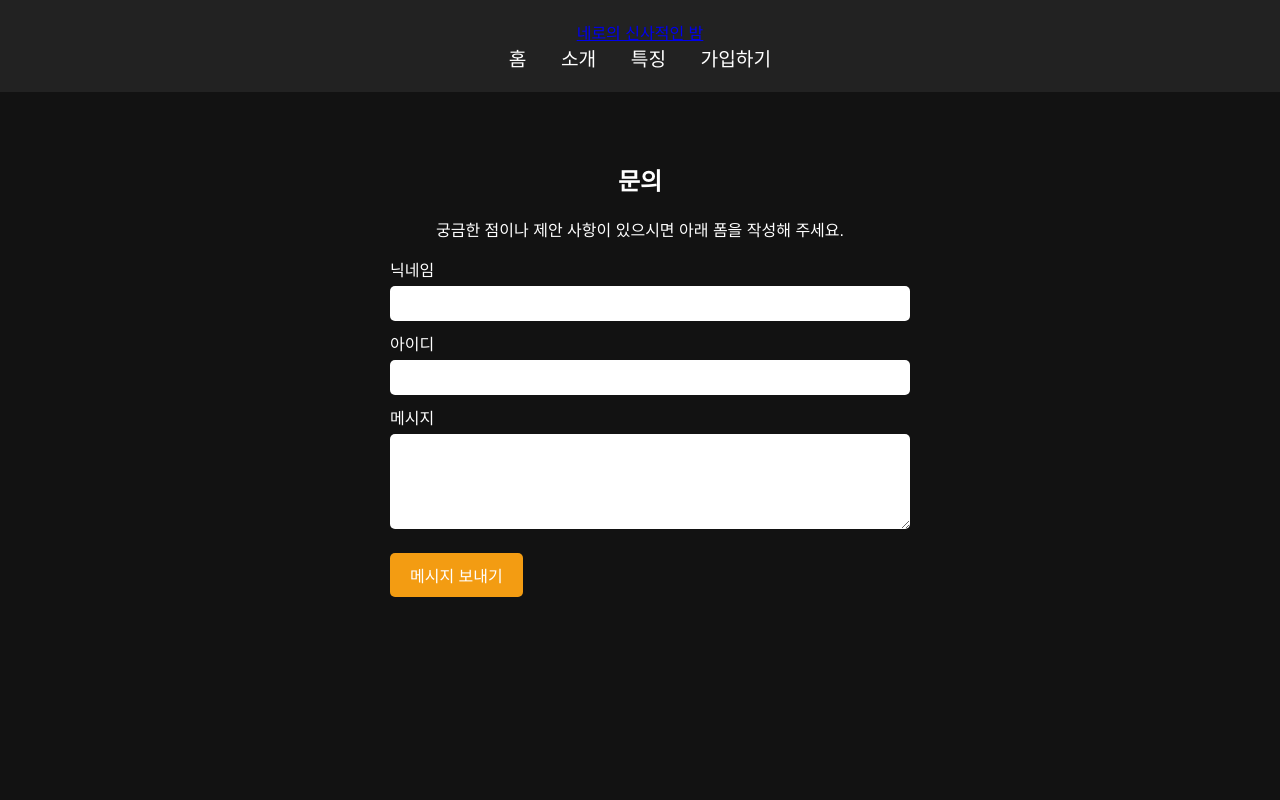
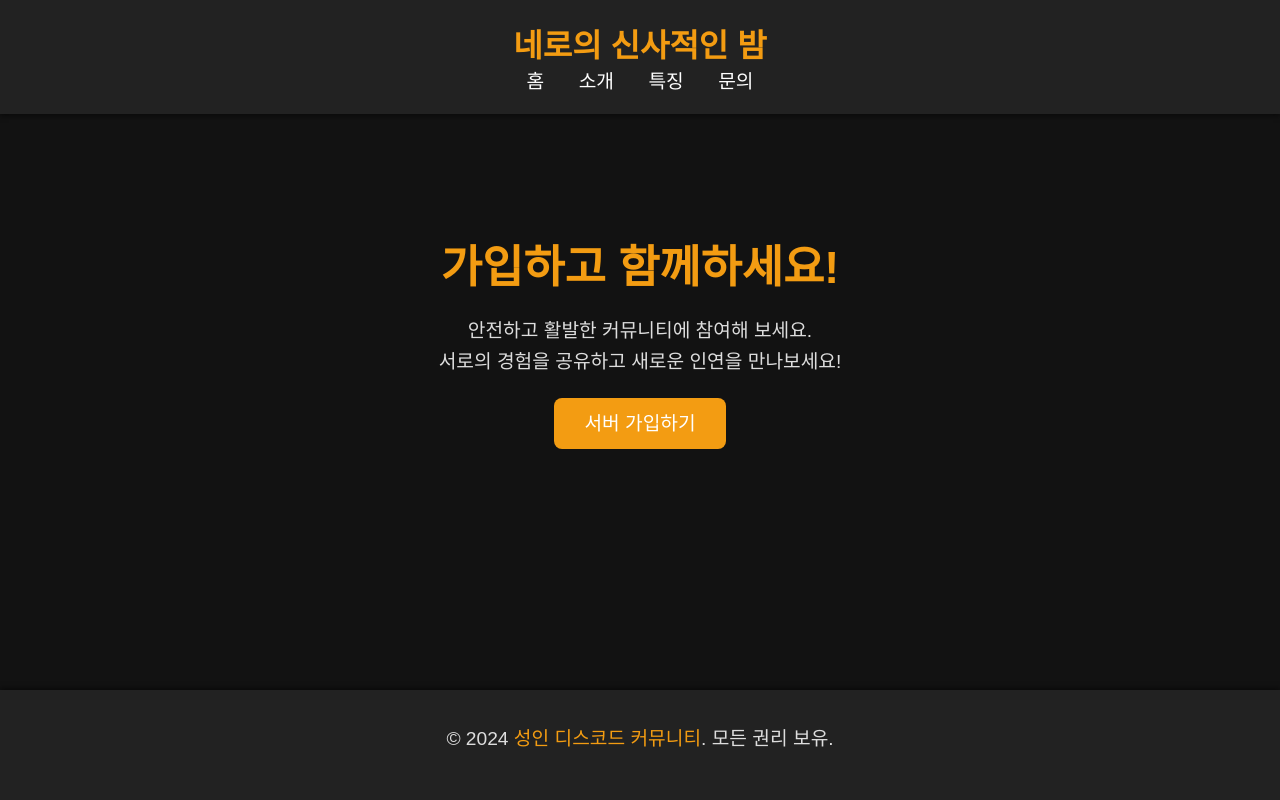
Before and after one commit to yasxshare/-, a plain HTML site: page contact.html in a window 1280 px wide. Drawn offline with Linux system fonts and the light colour scheme.

Commit message:
Update contact.html

```diff
--- a/contact.html
+++ b/contact.html
@@ -3,7 +3,7 @@
 <head>
     <meta charset="UTF-8">
     <meta name="viewport" content="width=device-width, initial-scale=1.0">
-    <title>문의 - 네로의 신사적인 밤</title>
+    <title>네로의 신사적인 밤 - 가입하기</title>
     <style>
         body {
             font-family: 'Arial', sans-serif;
@@ -16,141 +16,93 @@
             padding: 20px 0;
             text-align: center;
             color: #fff;
+            box-shadow: 0 2px 5px rgba(0, 0, 0, 0.5);
+        }
+        .logo {
+            font-size: 2rem;
+            font-weight: bold;
+            color: #f39c12;
+            text-decoration: none;
         }
         .nav-links a {
             color: #fff;
             text-decoration: none;
             margin: 0 15px;
             font-size: 1.2rem;
+            transition: color 0.3s;
         }
         .nav-links a:hover {
             color: #f39c12;
         }
         section {
-            padding: 50px 20px;
+            padding: 80px 20px;
             text-align: center;
         }
-        form {
-            max-width: 500px;
-            margin: 0 auto;
-            text-align: left;
+        h2 {
+            font-size: 2.8rem;
+            margin-bottom: 20px;
+            color: #f39c12;
         }
-        label {
-            display: block;
-            margin-top: 10px;
-            font-size: 1rem;
+        p {
+            font-size: 1.2rem;
+            margin-bottom: 30px;
+            color: #ddd;
+            line-height: 1.6;
         }
-        input, textarea {
-            width: 100%;
-            padding: 10px;
-            margin-top: 5px;
-            border: none;
-            border-radius: 5px;
-        }
-        button {
-            margin-top: 20px;
-            padding: 10px 20px;
-            font-size: 1rem;
+        .btn {
+            padding: 15px 30px;
+            font-size: 1.2rem;
             color: #fff;
             background: #f39c12;
-            border: none;
-            border-radius: 5px;
-            cursor: pointer;
+            text-decoration: none;
+            border-radius: 8px;
+            transition: background 0.3s, transform 0.2s;
         }
-        button:hover {
+        .btn:hover {
             background: #e67e22;
+            transform: scale(1.05);
         }
-        #response-message {
-            margin-top: 20px;
-            font-size: 1.2rem;
+        footer {
+            background: #222;
+            text-align: center;
+            padding: 15px 0;
+            color: #bbb;
+            font-size: 0.9rem;
+            position: fixed;
+            bottom: 0;
+            width: 100%;
+            box-shadow: 0 -2px 5px rgba(0, 0, 0, 0.5);
         }
-        .success {
-            color: #28a745;
+        footer a {
+            color: #f39c12;
+            text-decoration: none;
         }
-        .error {
-            color: #dc3545;
+        footer a:hover {
+            text-decoration: underline;
         }
     </style>
 </head>
 <body>
     <header>
         <nav class="navbar">
-            <a href="/" class="logo">네로의 신사적인 밤</a>
+            <a href="index.html" class="logo">네로의 신사적인 밤</a>
             <div class="nav-links">
                 <a href="index.html">홈</a>
                 <a href="about.html">소개</a>
                 <a href="features.html">특징</a>
-                <a href="join.html">가입하기</a>
+                <a href="contact.html">문의</a>
             </div>
         </nav>
     </header>
 
     <section>
-        <h2>문의</h2>
-        <p>궁금한 점이나 제안 사항이 있으시면 아래 폼을 작성해 주세요.</p>
-        <form id="contact-form">
-            <label for="nickname">닉네임</label>
-            <input type="text" id="nickname" name="nickname" required>
-
-            <label for="username">아이디</label>
-            <input type="text" id="username" name="username" required>
-
-            <label for="message">메시지</label>
-            <textarea id="message" name="message" rows="5" required></textarea>
-
-            <button type="submit">메시지 보내기</button>
-        </form>
-        <div id="response-message"></div>
+        <h2>가입하고 함께하세요!</h2>
+        <p>안전하고 활발한 커뮤니티에 참여해 보세요.<br>서로의 경험을 공유하고 새로운 인연을 만나보세요!</p>
+        <a href="https://discord.com/invite/준비중" class="btn" target="_blank" rel="noopener noreferrer">서버 가입하기</a>
     </section>
 
-    <script>
-        document.getElementById("contact-form").addEventListener("submit", async (event) => {
-            event.preventDefault();
-
-            const nickname = document.getElementById("nickname").value;
-            const username = document.getElementById("username").value;
-            const message = document.getElementById("message").value;
-            const responseMessage = document.getElementById("response-message");
-
-            const webhookURL = "웹훅";
-            const payload = {
-                content: `**문의 접수**\n닉네임: ${nickname}\n아이디: ${username}\n메시지: ${message}`
-            };
-
-            const lastSentTime = localStorage.getItem("lastSentTime");
-            const currentTime = new Date().getTime();
-
-            if (lastSentTime && currentTime - lastSentTime < 3600000) { // 3600000ms = 1시간
-                responseMessage.textContent = "한 시간에 한 번만 전송할 수 있습니다.";
-                responseMessage.className = "error";
-                return;
-            }
-
-            try {
-                const response = await fetch(webhookURL, {
-                    method: "POST",
-                    headers: {
-                        "Content-Type": "application/json"
-                    },
-                    body: JSON.stringify(payload)
-                });
-
-                if (response.ok) {
-                    responseMessage.textContent = "전송 완료되었습니다.";
-                    responseMessage.className = "success";
-                    document.getElementById("contact-form").reset();
-
-                    localStorage.setItem("lastSentTime", currentTime);
-                } else {
-                    responseMessage.textContent = "전송에 실패했습니다. 다시 시도해 주세요.";
-                    responseMessage.className = "error";
-                }
-            } catch (error) {
-                console.error("Error:", error);
-                responseMessage.textContent = "전송 중 오류가 발생했습니다.";
-                responseMessage.className = "error";
-            }
-        });
-    </script>
+    <footer>
+        <p>&copy; 2024 <a href="index.html">성인 디스코드 커뮤니티</a>. 모든 권리 보유.</p>
+    </footer>
 </body>
 </html>
```
